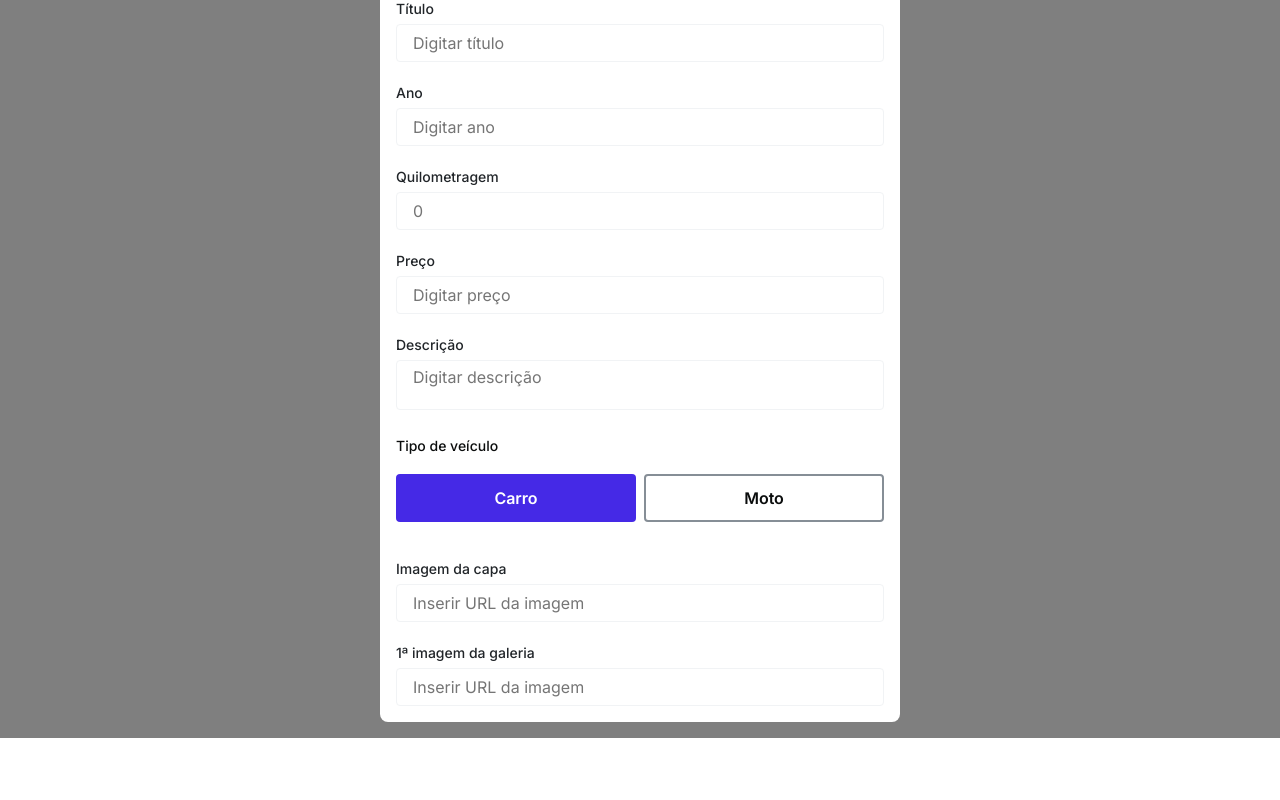
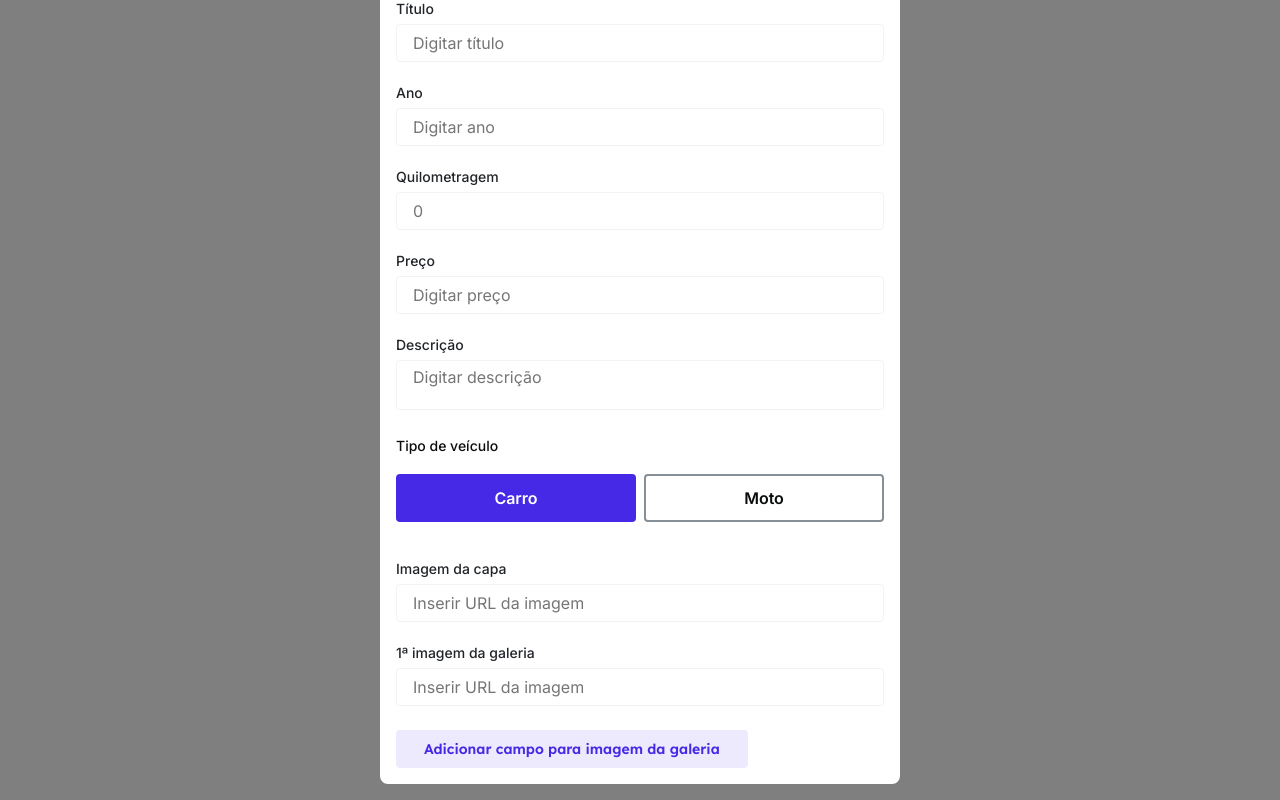
Before and after one commit to Motors-Shop-Grupo-16/motors-shop-front-end, a React (Vite) app: page / in a window 1280 px wide. Shown: the part 250-1050 px from the top of the page. Before the commit the page ends 988 px from the top, so only its background shows below. Built offline with nearby package versions, Linux system fonts and the light colour scheme.

Commit message:
feat: addImageField button

```diff
--- a/src/components/Button/interfaces.ts
+++ b/src/components/Button/interfaces.ts
@@ -1,11 +1,13 @@
 import { ButtonHTMLAttributes, ReactNode } from "react";
 
-export interface IButtonProps extends ButtonHTMLAttributes<HTMLButtonElement> {
+export interface IButtonProps
+  extends ButtonHTMLAttributes<HTMLButtonElement>,
+    IButtonConfig {
   children: ReactNode;
 }
 
 export interface IButtonConfig {
-  width?: number;
+  width?: string;
   backgroundColor?: string;
   borderLength?: string;
   borderColor?: string;
--- a/src/components/Button/style.ts
+++ b/src/components/Button/style.ts
@@ -12,7 +12,7 @@ const Container = styled.button<IButtonConfig>`
 
   font-family: var(--font-family1);
   font-weight: 600;
-  color: var(--color-grey2);
+  color: var(${({ color }) => (color ? color : "--color-grey2")});
 
   ${({ buttonText }) =>
     buttonText === "Big"
--- a/src/components/CreateAnnouncementForm/index.tsx
+++ b/src/components/CreateAnnouncementForm/index.tsx
@@ -8,6 +8,7 @@ import { useState } from "react";
 import { BodyText } from "../../styles/typography";
 import { Select } from "../Select/style";
 import Modal from "../Modal";
+import Button from "../Button";
 
 const CreateAnnouncementForm = () => {
   const [imagesFields, setImagesFields] = useState([1]);
@@ -19,6 +20,11 @@ const CreateAnnouncementForm = () => {
   } = useForm({
     resolver: yupResolver(createAnnouncementFormSchema),
   });
+
+  const addImageField = () => {
+    imagesFields.push(imagesFields.length + 1);
+    setImagesFields([...imagesFields]);
+  };
 
   return (
     <Modal title="Criar anúncio">
@@ -115,6 +121,18 @@ const CreateAnnouncementForm = () => {
             error={errors.images?.message as string}
           />
         ))}
+
+        <Button
+          type="button"
+          width="fit-content"
+          backgroundColor="--color-brand4"
+          color="--color-brand1"
+          borderLength="0"
+          borderColor="transparent"
+          onClick={addImageField}
+        >
+          Adicionar campo para imagem da galeria
+        </Button>
       </Container>
     </Modal>
   );
```
